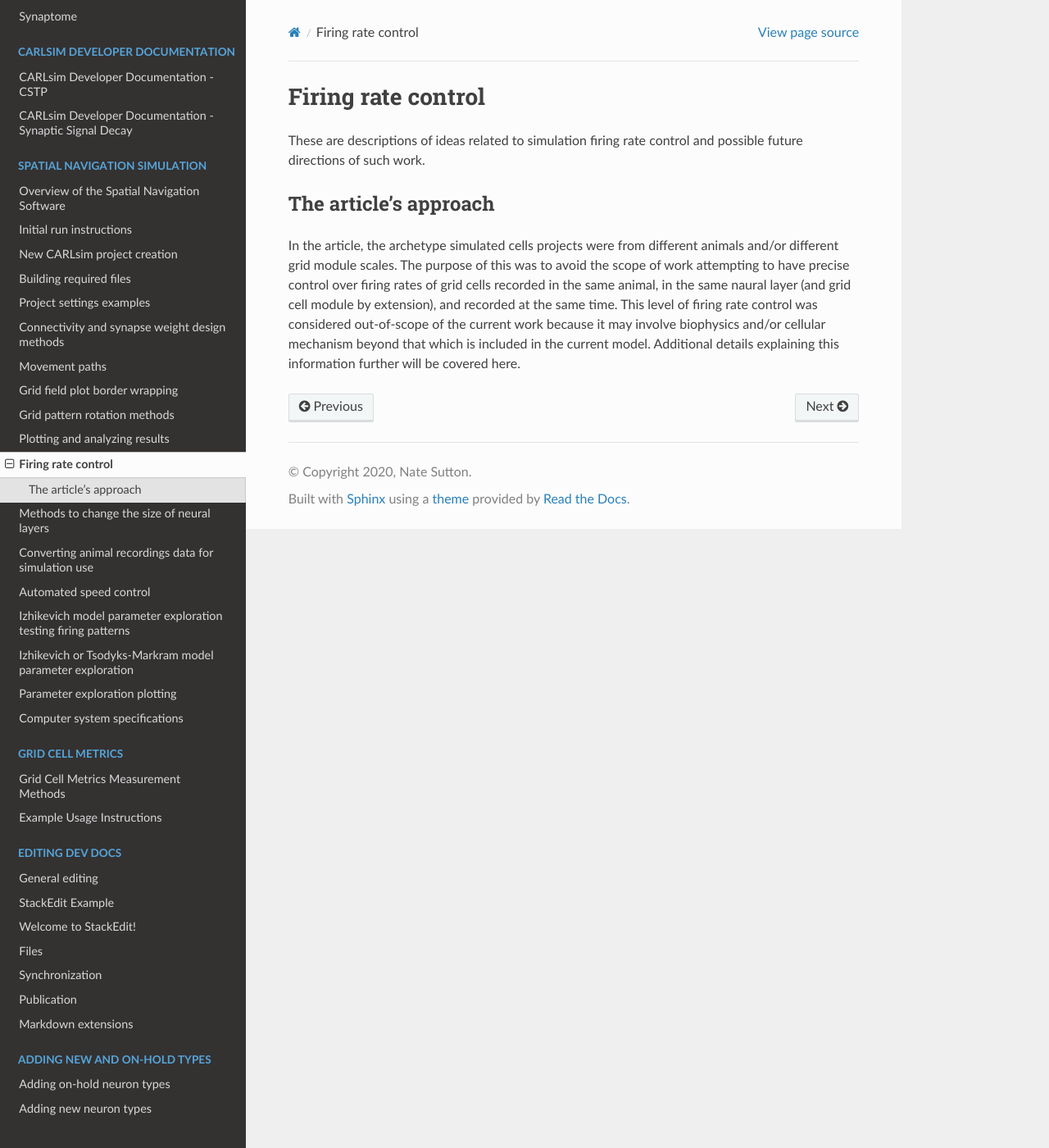
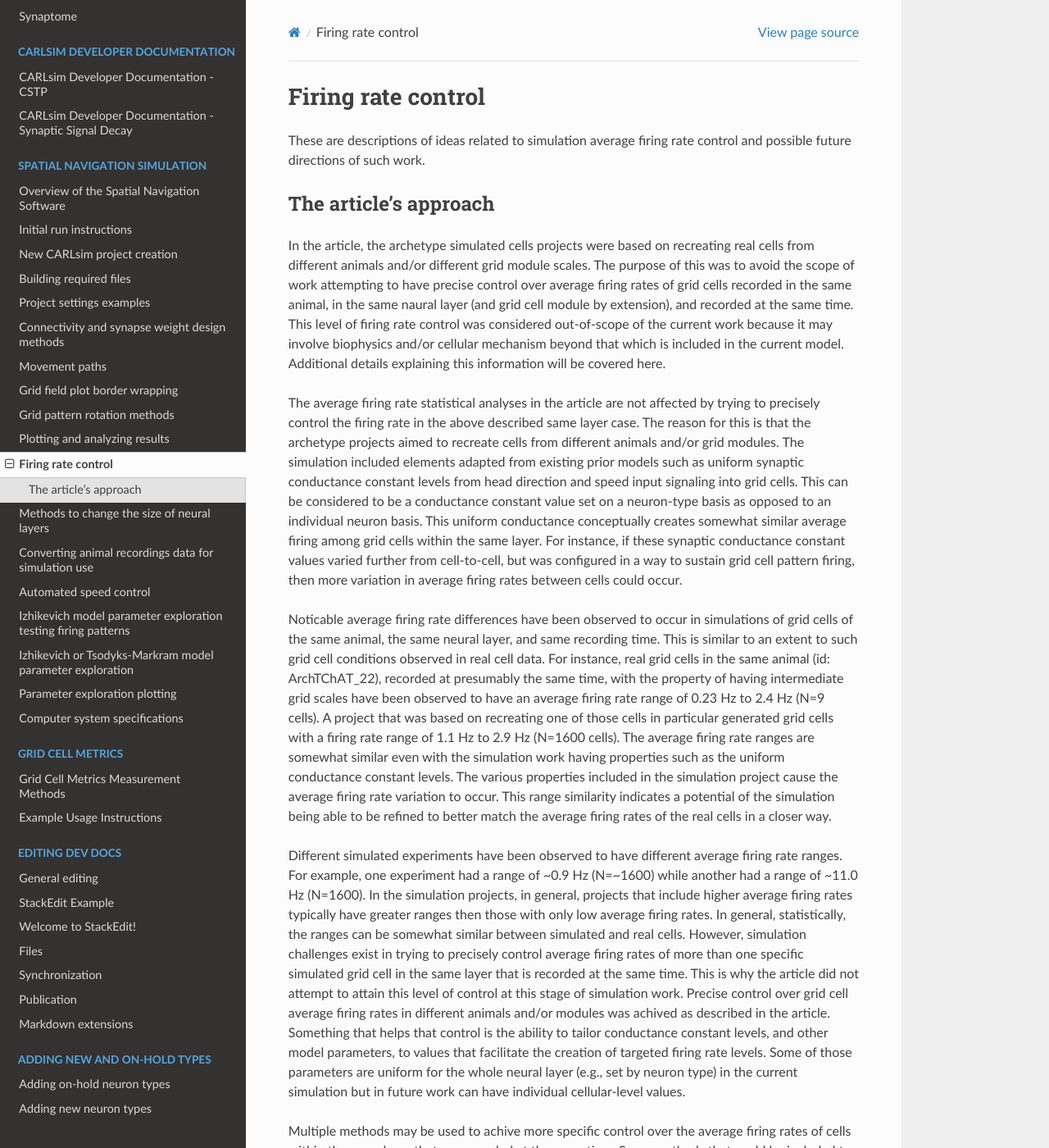
Before and after one commit to Hippocampome-Org/hco_dev_docs, a Sphinx documentation site: the page built from docs/spatial_nav/firing_rate_control.md, in a window 1280 px wide and 1400 px high. Shown: the whole window at 82% size. Built offline with Sphinx 7.4.7 and the Read the Docs theme 2.0.0, drawn with Linux system fonts in a browser that asks for light colours; some of the changed text lies outside the part shown.

Commit message:
update average firing rate control descriptions

```diff
--- a/docs/spatial_nav/firing_rate_control.md
+++ b/docs/spatial_nav/firing_rate_control.md
@@ -1,8 +1,16 @@
 Firing rate control
 ===================
 
-These are descriptions of ideas related to simulation firing rate control and possible future directions of such work.
+These are descriptions of ideas related to simulation average firing rate control and possible future directions of such work.
 
 ## The article's approach
 
-In the article, the archetype simulated cells projects were from different animals and/or different grid module scales. The purpose of this was to avoid the scope of work attempting to have precise control over firing rates of grid cells recorded in the same animal, in the same naural layer (and grid cell module by extension), and recorded at the same time. This level of firing rate control was considered out-of-scope of the current work because it may involve biophysics and/or cellular mechanism beyond that which is included in the current model. Additional details explaining this information further will be covered here.
+In the article, the archetype simulated cells projects were based on recreating real cells from different animals and/or different grid module scales. The purpose of this was to avoid the scope of work attempting to have precise control over average firing rates of grid cells recorded in the same animal, in the same naural layer (and grid cell module by extension), and recorded at the same time. This level of firing rate control was considered out-of-scope of the current work because it may involve biophysics and/or cellular mechanism beyond that which is included in the current model. Additional details explaining this information will be covered here.
+
+The average firing rate statistical analyses in the article are not affected by trying to precisely control the firing rate in the above described same layer case. The reason for this is that the archetype projects aimed to recreate cells from different animals and/or grid modules. The simulation included elements adapted from existing prior models such as uniform synaptic conductance constant levels from head direction and speed input signaling into grid cells. This can be considered to be a conductance constant value set on a neuron-type basis as opposed to an individual neuron basis. This uniform conductance conceptually creates somewhat similar average firing among grid cells within the same layer. For instance, if these synaptic conductance constant values varied further from cell-to-cell, but was configured in a way to sustain grid cell pattern firing, then more variation in average firing rates between cells could occur.
+
+Noticable average firing rate differences have been observed to occur in simulations of grid cells of the same animal, the same neural layer, and same recording time. This is similar to an extent to such grid cell conditions observed in real cell data. For instance, real grid cells in the same animal (id: ArchTChAT_22), recorded at presumably the same time, with the property of having intermediate grid scales have been observed to have an average firing rate range of 0.23 Hz to 2.4 Hz (N=9 cells). A project that was based on recreating one of those cells in particular generated grid cells with a firing rate range of 1.1 Hz to 2.9 Hz (N=1600 cells). The average firing rate ranges are somewhat similar even with the simulation work having properties such as the uniform conductance constant levels. The various properties included in the simulation project cause the average firing rate variation to occur. This range similarity indicates a potential of the simulation being able to be refined to better match the average firing rates of the real cells in a closer way.
+
+Different simulated experiments have been observed to have different average firing rate ranges. For example, one experiment had a range of ~0.9 Hz (N=~1600) while another had a range of ~11.0 Hz (N=1600). In the simulation projects, in general, projects that include higher average firing rates typically have greater ranges then those with only low average firing rates. In general, statistically, the ranges can be somewhat similar between simulated and real cells. However, simulation challenges exist in trying to precisely control average firing rates of more than one specific simulated grid cell in the same layer that is recorded at the same time. This is why the article did not attempt to attain this level of control at this stage of simulation work. Precise control over grid cell average firing rates in different animals and/or modules was achived as described in the article. Something that helps that control is the ability to tailor conductance constant levels, and other model parameters, to values that facilitate the creation of targeted firing rate levels. Some of those parameters are uniform for the whole neural layer (e.g., set by neuron type) in the current simulation but in future work can have individual cellular-level values.
+
+Multiple methods may be used to achive more specific control over the average firing rates of cells within the same layer that are recorded at the same time. Some methods that could be included to enhance such control include integrating neuromodulation into the model. Other methods include adding to the model more complex connectivity or additional neuron types. More individual cell specific synaptic conductance constant values is a form of connectivity that could be added. Long term plasticity could be included in the model to aid in the goal. Machine learning optimization of simulation parameter exploration toward achiving specific firing rates could aid in finding settings that produce desired results. These approaches can also benefit from greater evidence reporting from animal studies. For example, targeted explorations of neuromodulation levels in grid cells can produce data that refines what activity is targeted by the simulation.
```
